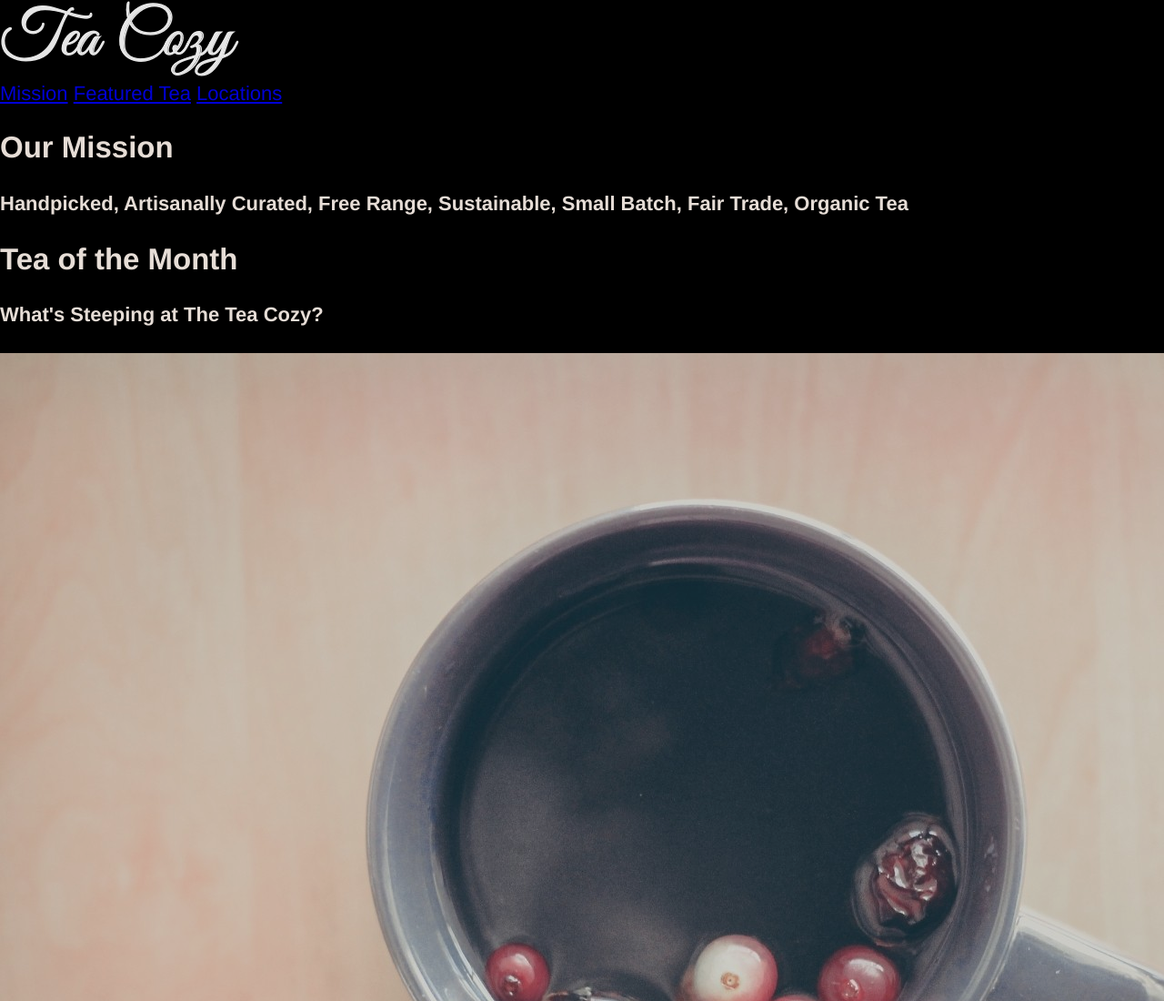
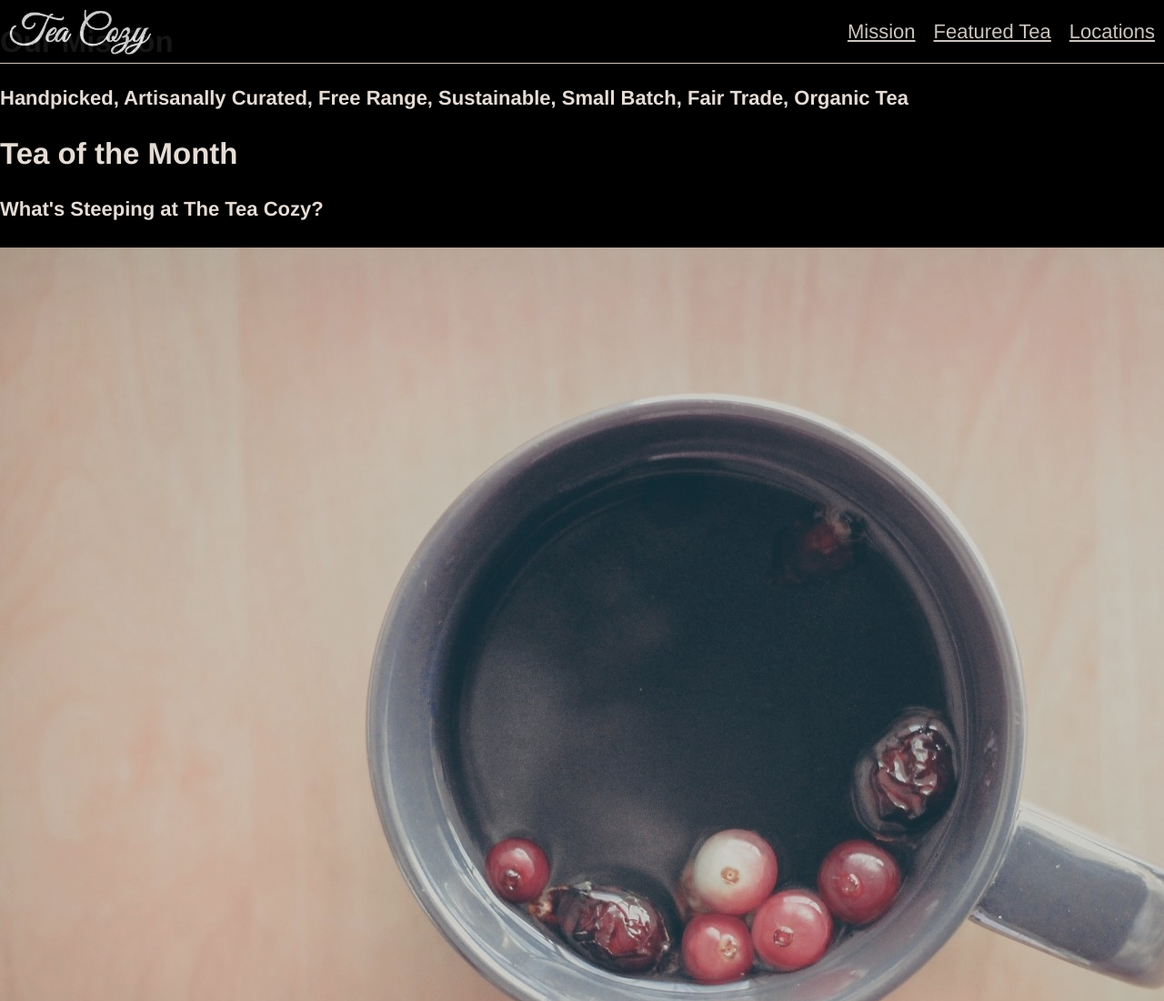
Before and after one commit to Nadiafa/teaCozy, a plain HTML site: page index.html in a window 1280 px wide. Shown: the top 1100 px of the page at 91% size. Drawn offline with Linux system fonts and the light colour scheme.

Commit message:
Add nav links and header styles

```diff
--- a/index.html
+++ b/index.html
@@ -16,16 +16,18 @@
         </nav>
       </div>
     </header>
+
+
     <div class="main">
       <div class="mission">
         <div class="content">
-          <h2>Our Mission</h2>
+          <h2 id="mission">Our Mission</h2>
           <h4>Handpicked, Artisanally Curated, Free Range, Sustainable, Small Batch, Fair Trade, Organic Tea</h4>
         </div>
       </div>
-      <div class="teaOfTheMonth">
+      <div class="teaOfTheMonth" id="teaOfTheMonth">
         <div class="content secondary">
-          <h2>Tea of the Month</h2>
+          <h2 id="teaOfTheMonth">Tea of the Month</h2>
           <h4>What's Steeping at The Tea Cozy?</h4>
         </div>
         <div class="products">
@@ -52,7 +54,7 @@
         </div></div>
       <div class="locations">
         <div class="content secondary">
-          <h2 id="locat">Locations</h2>
+          <h2 id="locations">Locations</h2>
         </div>
         <div class="location">
           <div class="address">
@@ -84,6 +86,8 @@
           </div>
         </div>
       </div>
+
+
       <footer class="copyright">
         <p>copyright The Tea Cozy 2017</p>
       </footer>
--- a/resources/css/style.css
+++ b/resources/css/style.css
@@ -1,4 +1,4 @@
-body {
+body, header {
   font-family: Helvetica;
   font-size: 22px;
   color: seashell;
@@ -7,3 +7,31 @@ body {
   margin: 0 auto;
   padding: 0;
 }
+
+/*HEADER*/
+
+.header {
+  border-bottom: 1px solid seashell;
+  background-color: inherit;
+  position: fixed;
+  z-index: 0;
+  top: 0px;
+  height: 69px;
+  width: 100%;
+  display: flex;
+  justify-content: space-between;
+  align-items: center;
+}
+.logo {
+  margin: 0 10px;
+  height: 50px;
+}
+nav {
+  display: flex;
+  justify-content: flex-end;
+  margin-right: 10px;
+}
+nav a {
+  color: seashell;
+  margin-left: 20px;
+}
```
